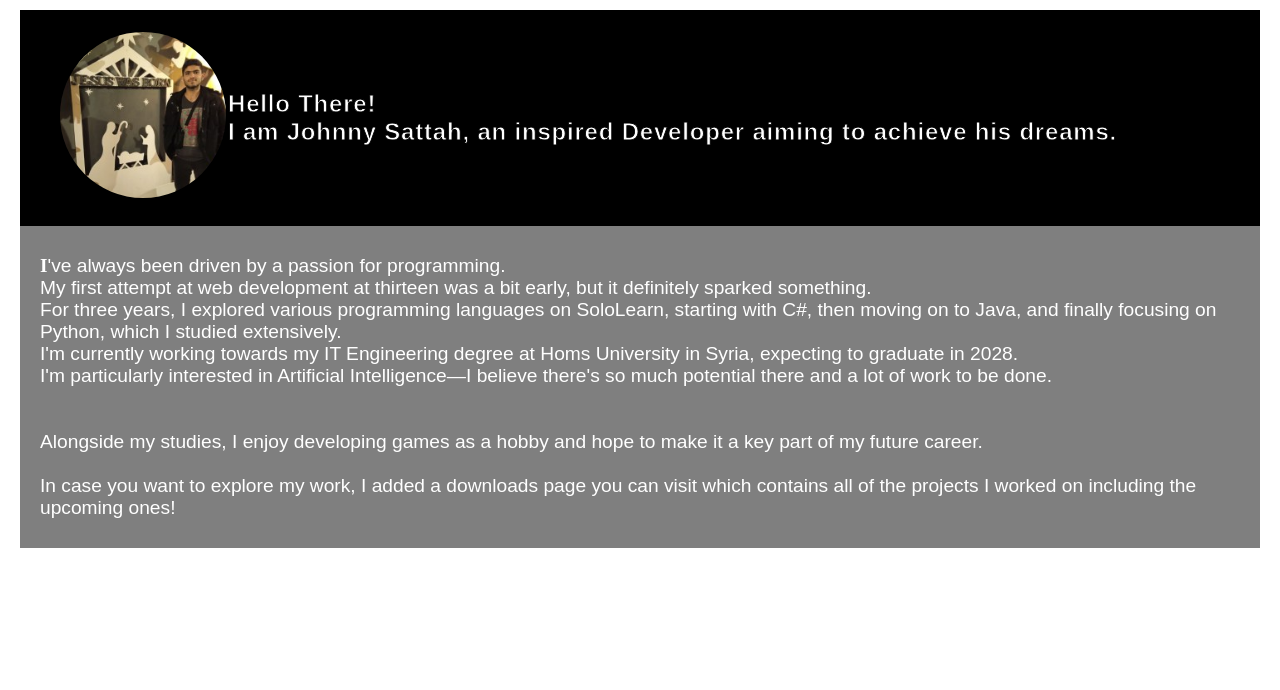
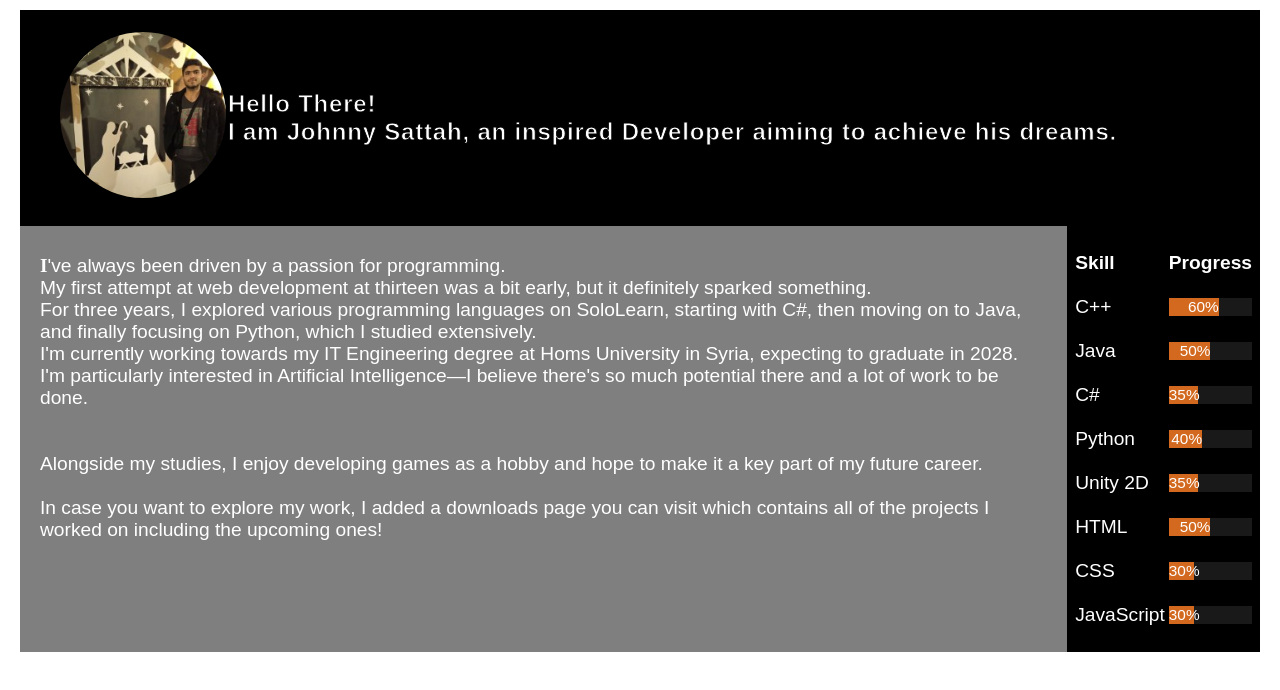
Before and after one commit to MrJ-403/Protofilo, a plain HTML site: page main.html in a window 1280 px wide. Drawn offline with Linux system fonts and the light colour scheme.

Commit message:
Added Skills to Main Site

```diff
--- a/main.html
+++ b/main.html
@@ -27,5 +27,94 @@
                 In case you want to explore my work, I added a downloads page you can visit which contains all of the projects I worked on including the upcoming ones!<br>
             </p>
         </article>
+        <aside class="skills">
+            <div>
+                <table>
+                    <th>Skill</th>
+                    <th rowspan="1">Progress</th>
+                    <tr>
+                        <td>C++</td>
+                        <td>
+                            <div class="progress-container">
+                                <div class="progress-bar" style="width:60%">
+                                    60%
+                                </div>
+                            </div>
+                        </td>
+                    </tr>
+                    <tr>
+                        <td>Java</td>
+                        <td>
+                            <div class="progress-container">
+                                <div class="progress-bar" style="width:50%">
+                                    50%
+                                </div>
+                            </div>
+                        </td>
+                    </tr>
+                    <tr>
+                        <td>C#</td>
+                        <td>
+                            <div class="progress-container">
+                                <div class="progress-bar" style="width:35%">
+                                    35%
+                                </div>
+                            </div>
+                        </td>
+                    </tr>
+                    <tr>
+                        <td>Python</td>
+                        <td>
+                            <div class="progress-container">
+                                <div class="progress-bar" style="width:40%">
+                                    40%
+                                </div>
+                            </div>
+                        </td>
+                    </tr>
+                    <tr>
+                        <td>Unity 2D</td>
+                        <td>
+                            <div class="progress-container">
+                                <div class="progress-bar" style="width:35%">
+                                    35%
+                                </div>
+                            </div>
+                        </td>
+                    </tr>
+                    <tr>
+                        <td>HTML</td>
+                        <td>
+                            <div class="progress-container">
+                                <div class="progress-bar" style="width:50%">
+                                    50%
+                                </div>
+                            </div>
+                        </td>
+                    </tr>
+                    <tr>
+                        <td>CSS</td>
+                        <td>
+                            <div class="progress-container">
+                                <div class="progress-bar" style="width:30%">
+                                    30%
+                                </div>
+                            </div>
+                        </td>
+                    </tr>
+                    <tr>
+                        <td>JavaScript</td>
+                        <td>
+                            <div class="progress-container">
+                                <div class="progress-bar" style="width:30%">
+                                    30%
+                                </div>
+                            </div>
+                        </td>
+                    </tr>
+                </table>
+
+            </div>
+        </aside>
     </body>
 </html>
--- a/style/main.css
+++ b/style/main.css
@@ -1,5 +1,9 @@
 body {
-    display: block;
+    display: grid;
+    grid-template-areas:
+    "header header header"
+    "article article aside"
+    "article article aside";
     margin: 10px 20px;
     color: white;
     font-size: larger;
@@ -12,21 +16,48 @@ body {
 @media screen and (orientation:landscape){
 
     header.main {
+        grid-area: header;
         background-color: black;
         word-wrap: break-word;
         display: flex;
         align-items: center;
         flex-direction: row;
     }
+
+    aside.skills {
+        grid-area: aside;
+        background: black;
+        padding: 5px;
+    }
+
+    aside.skills table{
+        border-spacing: 2px 20px;
+        text-align: left;
+    }
+
+    .progress-container{
+        background: rgba(50, 50, 50, 0.5);
+    }
+
+    .progress-bar{
+        font-size:80%;
+        text-align: right;
+        background-color: chocolate;
+    }
 }
 @media screen and (orientation:portrait){
 
     header.main {
+        grid-area: header;
         background-color: black;
         word-wrap: break-word;
         display: block;
         /* align-items: center; */
         /* flex-direction: row; */
+    }
+
+    aside.skills {
+        display: none;
     }
 }
 
@@ -36,6 +67,7 @@ header.downloads {
 }
 
 article{
+    grid-area: article;
     padding: 10px 20px;
     background-color: rgba(0, 0, 0, 0.5);
 }
```
